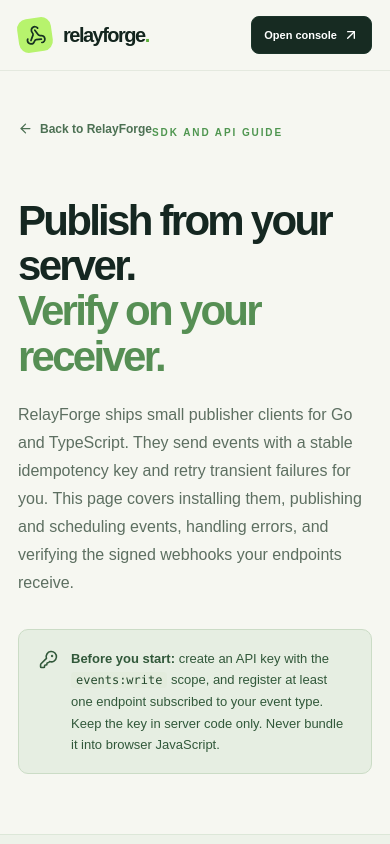
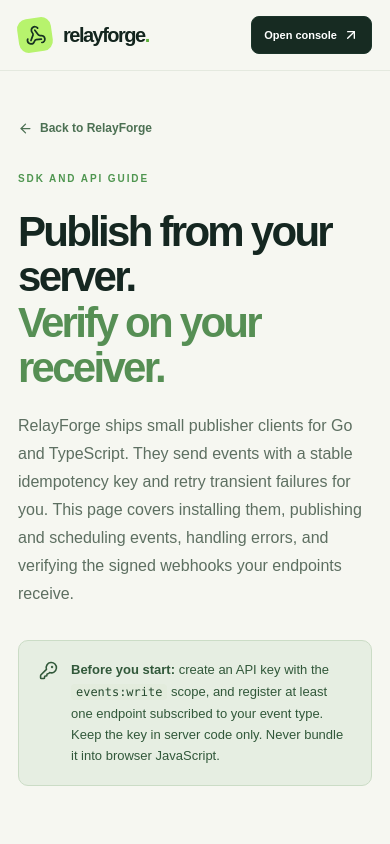
Before and after one commit to FinzyPHINZY/relayforge, a Next.js app in the folder web/dashboard/: page /docs in a window 390 px wide. Shown: the top 844 px of the page. Built offline with nearby package versions, Linux system fonts and the light colour scheme.

Commit message:
fix: put back link on its own line above page kicker
The back link was inline-flex and the kicker a plain inline span, so on
/how-it-works and /docs they ran together on one line with no gap. Make
the link a fit-content block and tighten its bottom margin.

```diff
--- a/web/dashboard/app/how-it-works/works.css
+++ b/web/dashboard/app/how-it-works/works.css
@@ -4,7 +4,7 @@
 .workings-nav a { color: #526657; font-size: 13px; font-weight: 650; }
 .workings-nav a:hover { color: #285a32; }
 .workings-hero { display: grid; grid-template-columns: minmax(0, 1.05fr) minmax(0, .95fr); align-items: center; gap: clamp(30px, 6vw, 90px); padding-block: 85px 110px; }
-.workings-back { display: inline-flex; align-items: center; gap: 7px; margin-bottom: 56px; color: #4c7053; font-size: 12px; font-weight: 700; }
+.workings-back { display: flex; width: fit-content; align-items: center; gap: 7px; margin-bottom: 40px; color: #4c7053; font-size: 12px; font-weight: 700; }
 .workings-back:hover, .workings-footer-link:hover { color: #246034; }
 .workings-hero h1 { max-width: 750px; margin: 20px 0 22px; font-size: clamp(47px, 5vw, 74px); line-height: 1.075; letter-spacing: -.065em; }
 .workings-hero h1 span { color: #568f54; }
@@ -87,7 +87,7 @@
 }
 @media (max-width: 650px) {
   .workings-hero { padding-block: 48px 75px; }
-  .workings-back { margin-bottom: 40px; }
+  .workings-back { margin-bottom: 28px; }
   .workings-section { padding-block: 75px; }
   .workings-stage-grid, .workings-control-grid, .workings-proof-grid { grid-template-columns: 1fr; }
   .workings-stage, .workings-control-grid article { min-height: 0; }
```
